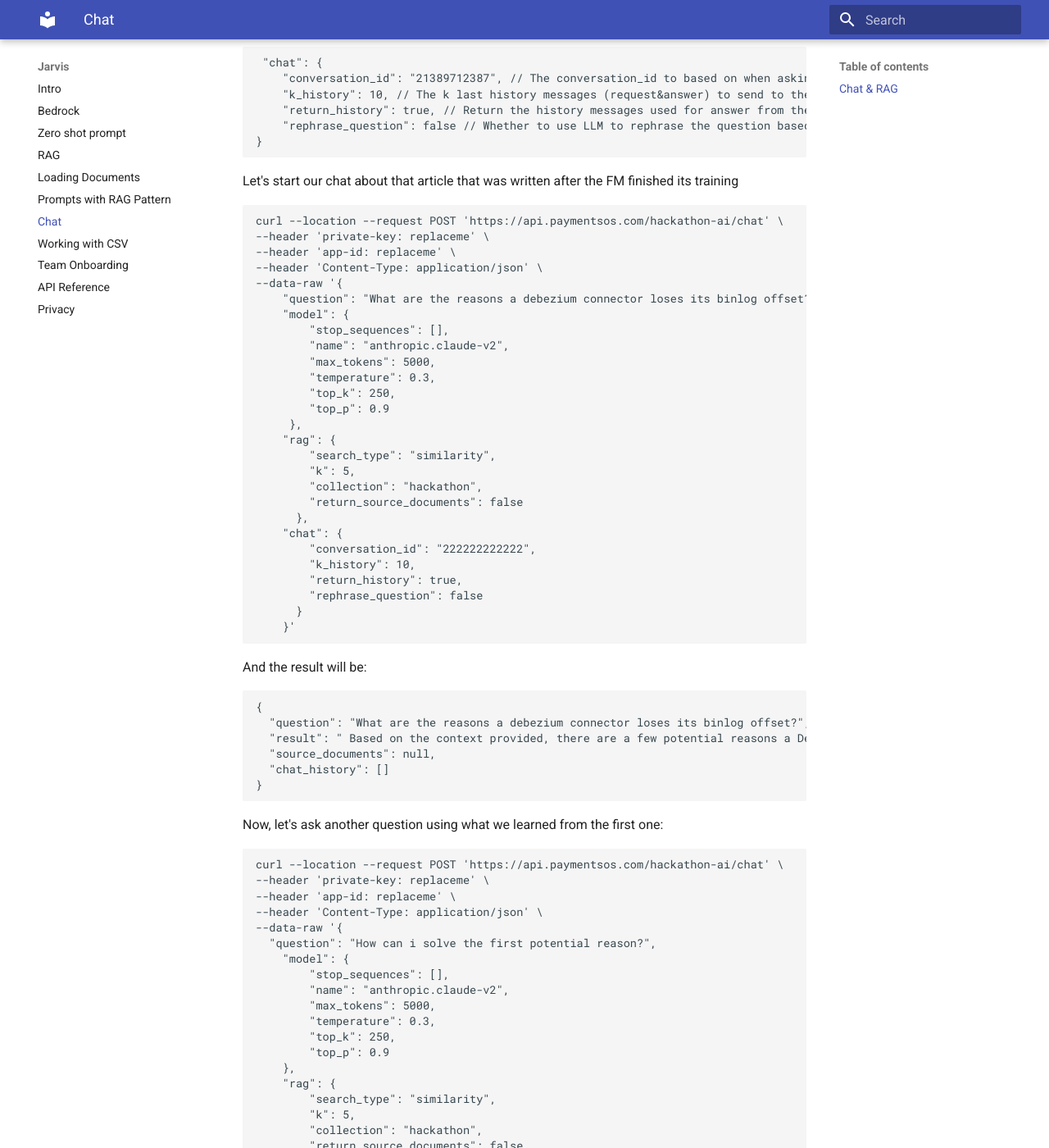
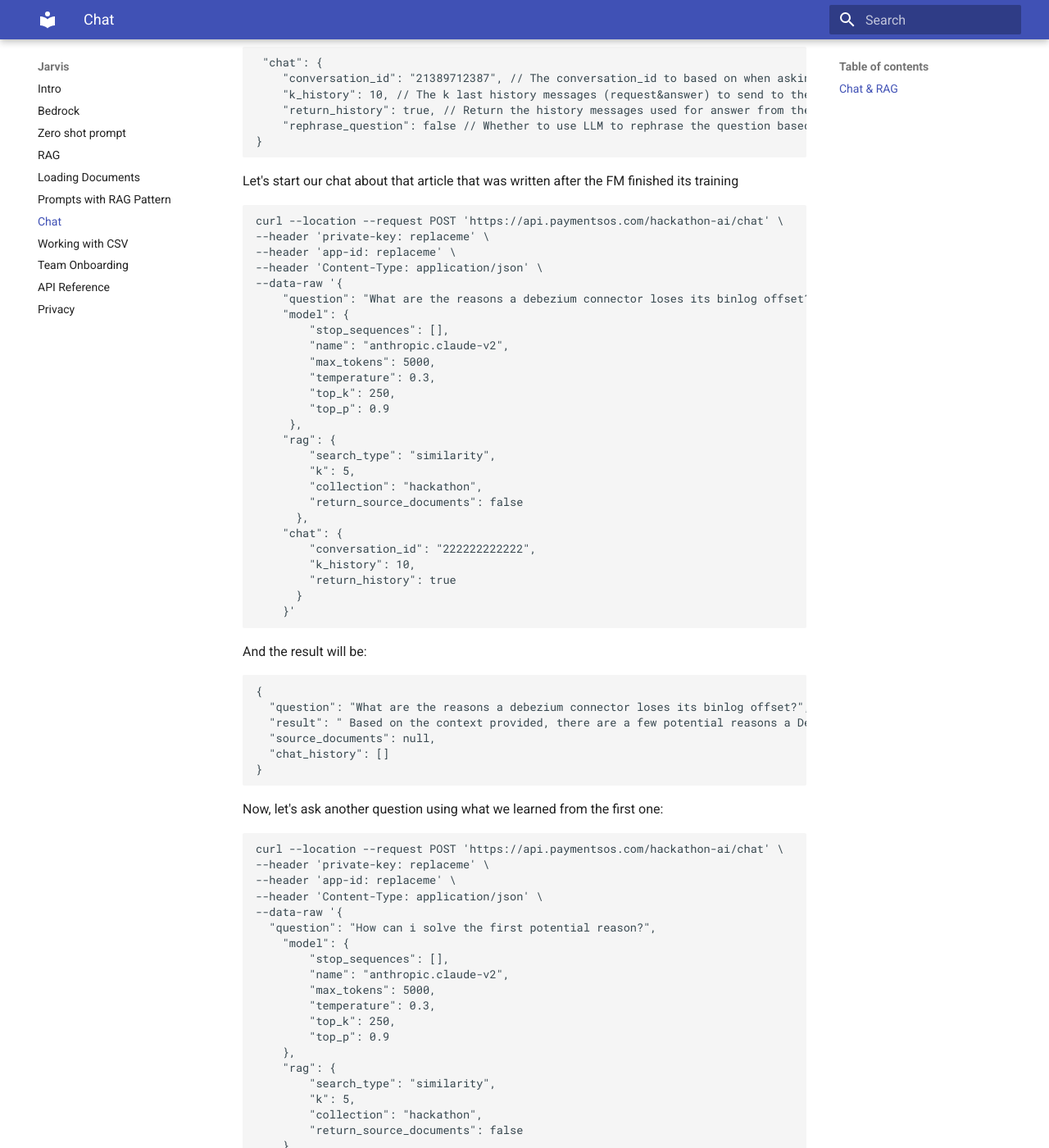
Before and after one commit to PayU/hackathon-docs, an MkDocs documentation site: the page built from docs/jarvis/docs/chat.md, in a window 1280 px wide and 1400 px high, scrolled down 484 px. Shown: the whole window at 82% size. Built offline with MkDocs 1.6.1 and Material for MkDocs 9.7.7, drawn with Linux system fonts in a browser that asks for light colours; some of the changed text lies outside the part shown.

Commit message:
add files

````diff
--- a/docs/jarvis/docs/chat.md
+++ b/docs/jarvis/docs/chat.md
@@ -45,8 +45,7 @@
     "chat": {
         "conversation_id": "222222222222",
         "k_history": 10,
-        "return_history": true,
-        "rephrase_question": false
+        "return_history": true
       }
     }'
 ```
@@ -87,9 +86,7 @@
     "chat": {
         "conversation_id": "222222222222",
         "k_history": 10,
-        "return_history": true,
-        "rephrase_question": false
-    }
+        "return_history": true
 }'
 ```
 
````
